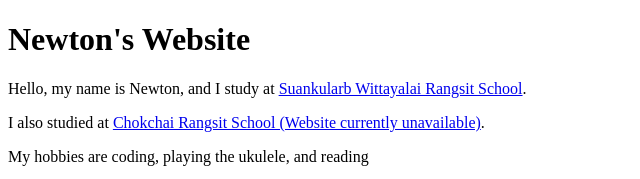
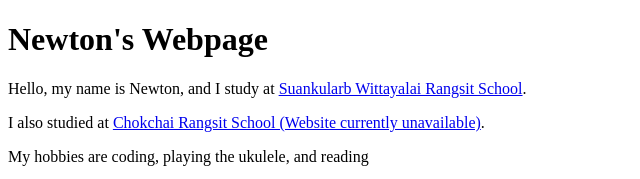
Before and after one commit to Newton-2012/Newton-2012, a plain HTML site: page index.html in a window 1280 px wide. Shown: the top 179 px of the page, 0-640 px from the left. Drawn offline with Linux system fonts and the light colour scheme.

Commit message:
Update index.html
updated from "website" to "webpage"

```diff
--- a/index.html
+++ b/index.html
@@ -3,10 +3,10 @@
 <head>
   <meta charset="UTF-8">
   <meta name="viewport" content="width=device-width, initial-scale=1.0">
-  <title>Newton's Website</title>
+  <title>Newton's Webpage</title>
 </head>
 <body>
-  <h1>Newton's Website</h1>
+  <h1>Newton's Webpage</h1>
   <p>Hello, my name is Newton, and I study at
   <a href="https://skr.ac.th">Suankularb Wittayalai Rangsit School</a>.</p>
   <p>I also studied at
```
